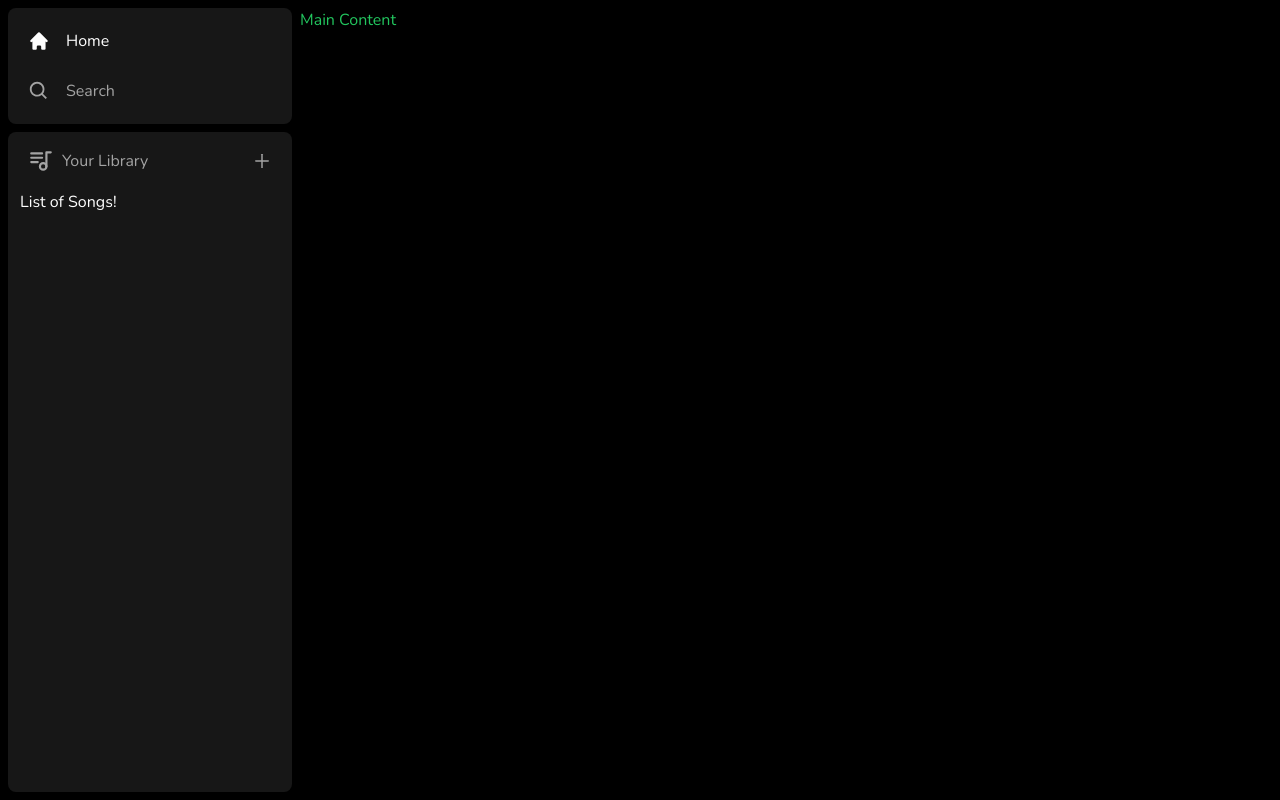
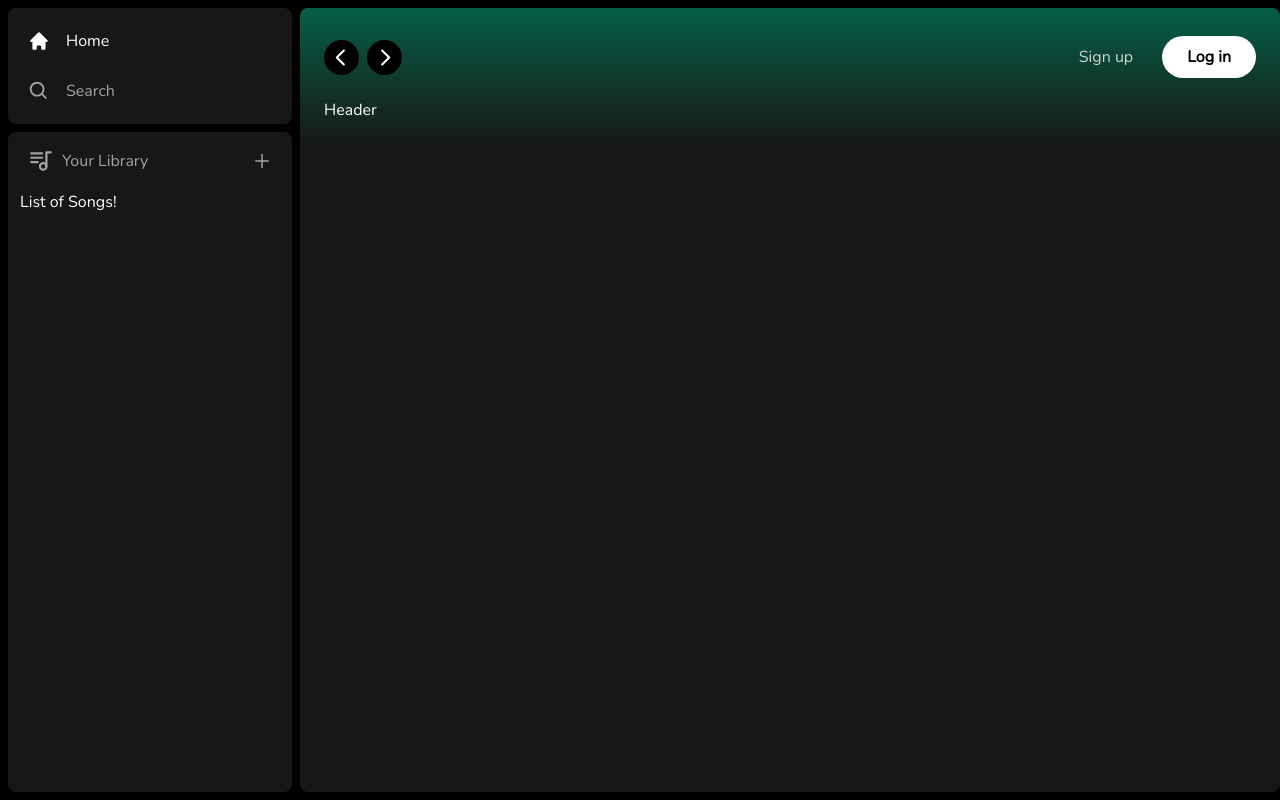
Before and after one commit to KelvinMuthama/spotify-clone, a Next.js app: page / in a window 1280 px wide. Built offline with nearby package versions, Linux system fonts and the light colour scheme.

Commit message:
Style: Add header styles

```diff
--- a/app/(site)/page.tsx
+++ b/app/(site)/page.tsx
@@ -1,3 +1,9 @@
+import Header from "@/components/Header";
+
 export default function Home() {
-  return <div className="text-green-500">Main Content</div>;
+  return (
+    <div className="bg-neutral-900 rounded-lg h-full w-full overflow-hidden overflow-y-auto">
+      <Header>Header</Header>
+    </div>
+  );
 }
```
